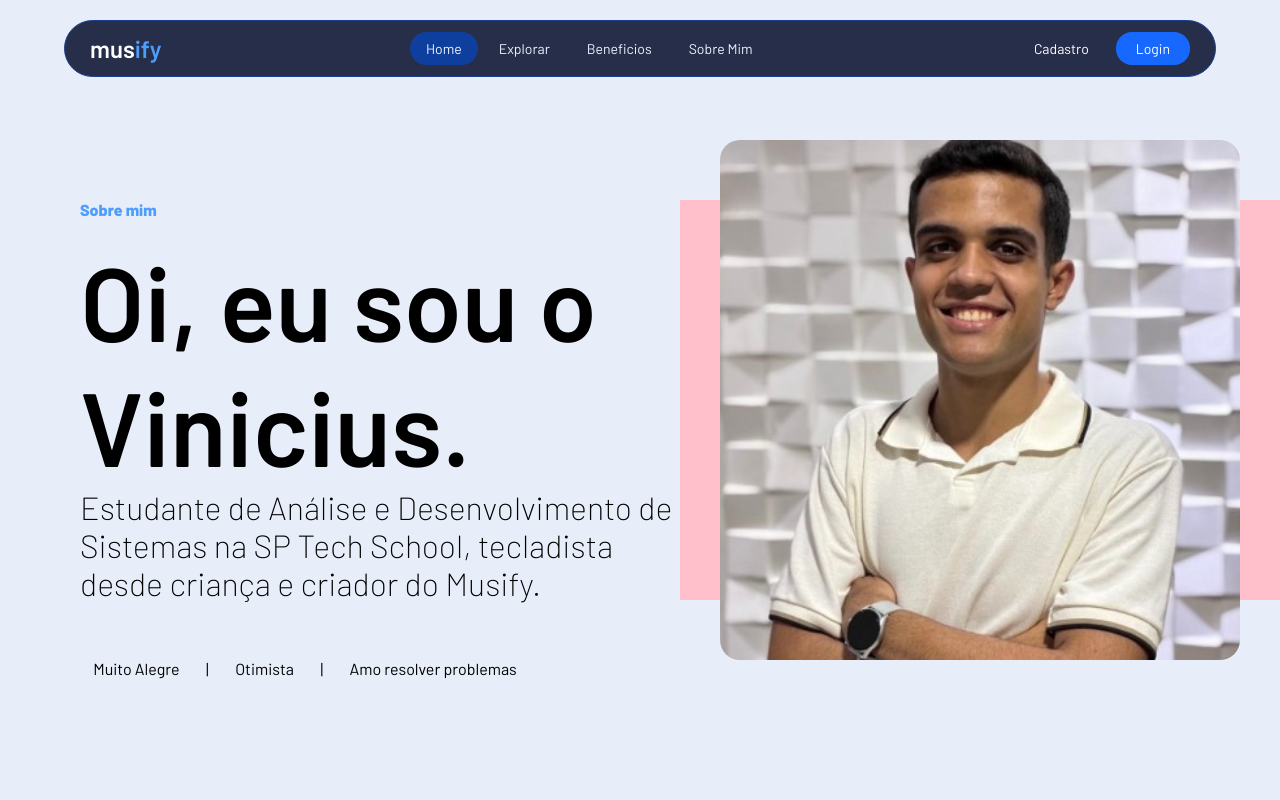
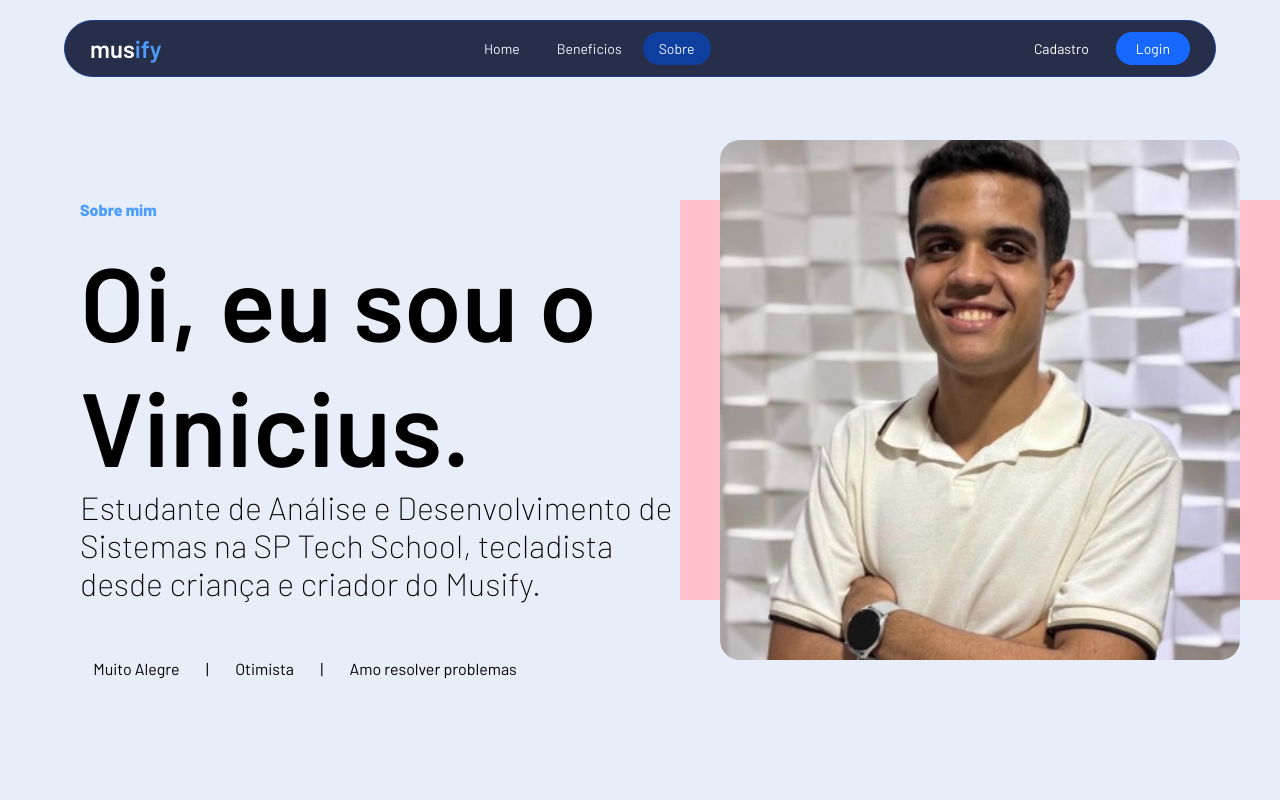
Before and after one commit to viniasouza/projeto-individual, a website: page public/sobre.html in a window 1280 px wide. Shown: the top 800 px of the page. Drawn offline with Linux system fonts and the light colour scheme.

Commit message:
fix: corrige nav bar do site

```diff
--- a/public/sobre.html
+++ b/public/sobre.html
@@ -16,7 +16,6 @@
 </head>
 
 <body>
-
   <!-- Header inicio -->
   <div class="padding-header">
     <div class="header">
@@ -24,10 +23,9 @@
       <h1 class="titulo">mus<span>ify</span></h1>
 
       <ul class="navbar">
-        <li class="agora"><a href="#">Home</a></li>
-        <li><a href="simulador.html">Explorar</a></li>
-        <li><a href="login.html">Beneficios</a></li>
-        <li><a href="cadastro.html">Sobre Mim</a></li>
+        <li><a href="index.html">Home</a></li>
+        <li><a href="index.html#beneficiosMusica">Beneficios</a></li>
+        <li class="agora"><a href="sobre.html">Sobre</a></li>
       </ul>
 
       <div class="btnheader">
@@ -48,7 +46,8 @@
       <br>
       <span class="tituloSobre">Oi, eu sou o Vinicius.</span>
       <br>
-      <span class="textoSobre">Estudante de Análise e Desenvolvimento de Sistemas na SP Tech School, tecladista desde criança e criador do Musify.</span>
+      <span class="textoSobre">Estudante de Análise e Desenvolvimento de Sistemas na SP Tech School, tecladista desde
+        criança e criador do Musify.</span>
       <br><br>
       <br><br>
       <div class="topicosSobre">
@@ -73,7 +72,8 @@
       <br>
       <span class="tituloNormal">Como tudo começou</span>
       <br>
-      <span class="textoSobre">Conto de onde isso veio. A história é curta: um teclado, o ouvido e a banda da minha família.</span>
+      <span class="textoSobre">Conto de onde isso veio. A história é curta: um teclado, o ouvido e a banda da minha
+        família.</span>
       <br><br>
       <div class="topicosSobre">
         <span>Muito Alegre</span>
```
Also changed, not shown: public/cadastro.html (+5 -7 lines), public/index.html (+4 -4 lines), public/login.html (+4 -5 lines).
